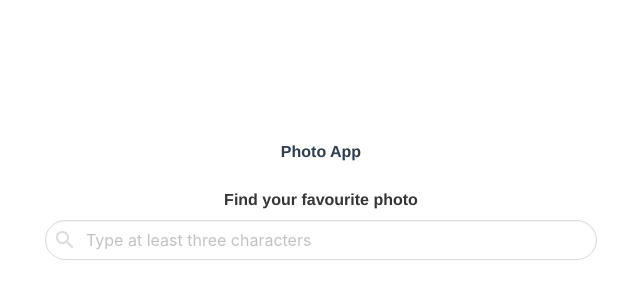
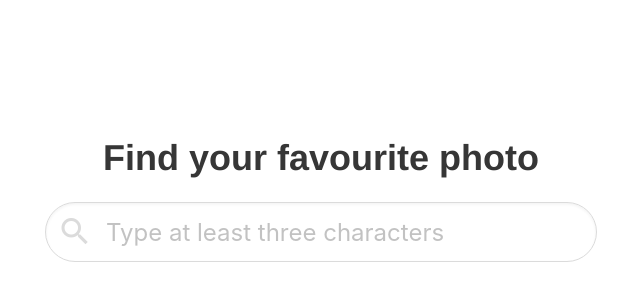
Before and after one commit to kamdrodev/gallery, a Vue app in the folder client/: page /#/ in a window 1280 px wide. Shown: the part 200-500 px from the top of the page, without its empty margins (319-959 px from the left). Built offline with nearby package versions, Linux system fonts and the light colour scheme.

Commit message:
client - add margins / delete console.log

```diff
--- a/client/src/components/Search.vue
+++ b/client/src/components/Search.vue
@@ -1,7 +1,6 @@
 <template>
-    <section>
-      <p class="content"><b>Photo App</b> {{ selected }}</p>
-      <b-field label="Find your favourite photo">
+    <section class="search">
+        <p class="title">Find your favourite photo</p>
         <b-autocomplete
           rounded
           v-model="keyword"
@@ -12,6 +11,7 @@
           @keydown.native.enter="showPhotos"
           @select="showPhotos"
           @input="searchPhotos"
+          size="is-large"
           >
           <template slot="empty" v-if="isDropdownVisible">No results found</template>
         </b-autocomplete>
@@ -103,6 +103,7 @@ export default {
       } else {
         this.searchPhotos();
       }
+
     }
   }
 };
@@ -112,6 +113,11 @@ export default {
 <style scoped>
 h1, h2 {
   font-weight: normal;
+}
+
+.search .title {
+  font-weight: bold;
+  font-size: 36px;
 }
 ul {
   list-style-type: none;
--- a/client/src/pages/Photos.vue
+++ b/client/src/pages/Photos.vue
@@ -1,11 +1,11 @@
 <template>
   <div class="container is-mobile">
-    <div class="columns is-centered">
+    <div class="columns is-centered mt-6">
       <div class="column is-half ">
         <Search></Search>
       </div>
     </div>
-    <div class="columns is-desktop flex-wrap">
+    <div class="columns is-desktop flex-wrap mt-6">
        <div class="column is-desktop is-one-third" v-for="photo in photos.results" >
           <div class="card">
             <div class="card-image">
@@ -42,9 +42,6 @@ import Search from './../components/Search.vue';
 
 export default {
   name: 'Photos',
-  created() {
-    console.log('Router id', this.$route.params.keyword);
-  },
   components: {
     Search
   },
@@ -69,7 +66,6 @@ export default {
   },
   methods: {
     async getPhoto(id) {
-      console.log(`id ${id}`)
       try {
         const getPhoto = await this.$store.dispatch(
           'photos/getPhoto',
@@ -88,7 +84,6 @@ export default {
         // })
 
       } catch (e) {
-        console.log(e);
         this.$buefy.snackbar.open({
           message: e.message,
           type: 'is-warning',
```
